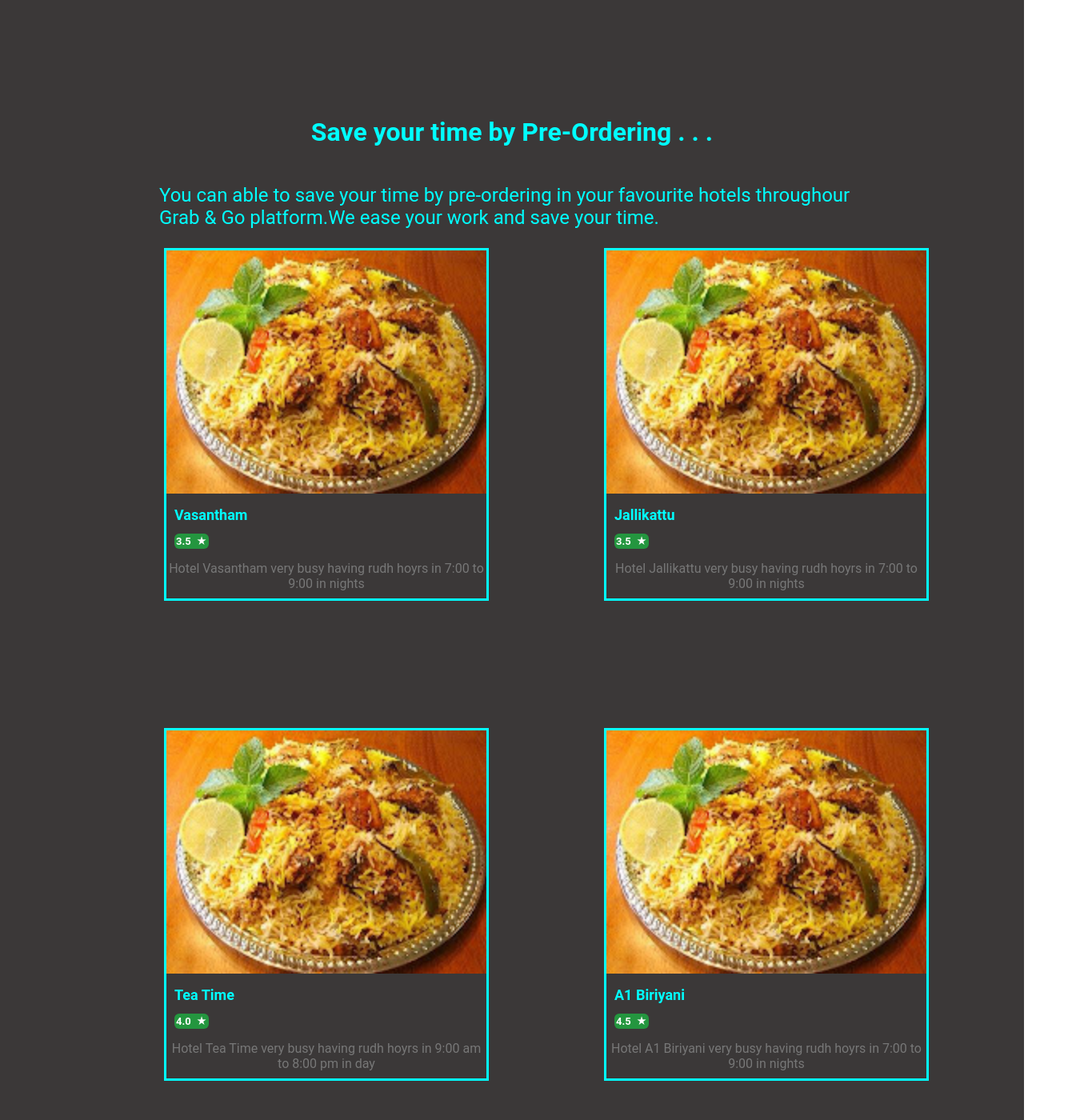
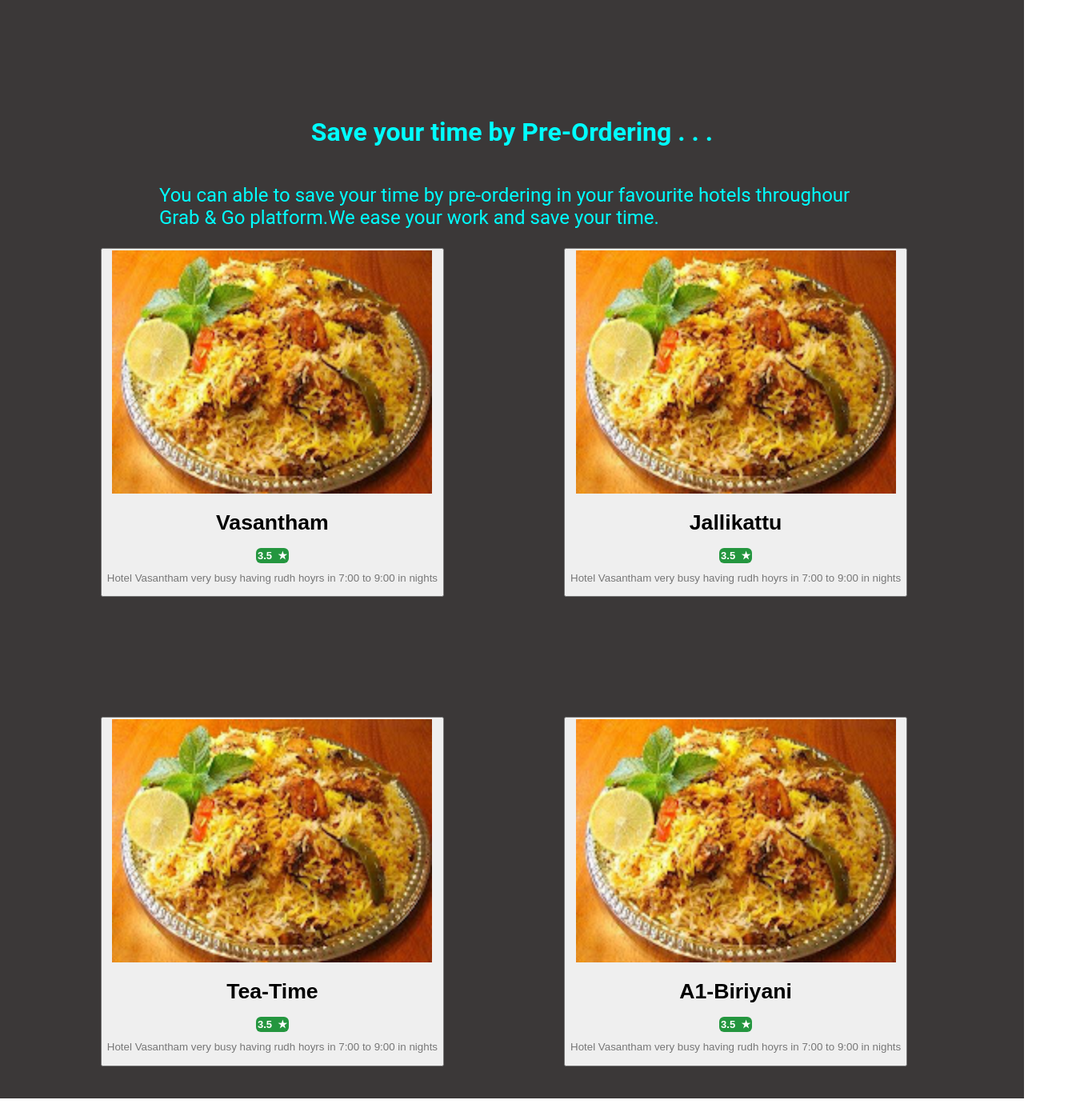
Before and after one commit to vjsutheesh/Grab-and-Go, a React (Create React App) app in the folder front-end/: page / in a window 1280 px wide. Shown: the part 595-1995 px from the top of the page at 80% size, 1360 px wide, since content can reach past the window. After the commit the page ends 1968 px from the top, so only its background shows below. Built offline with nearby package versions, Linux system fonts and the light colour scheme.

Commit message:
Home page alter

```diff
--- a/front-end/src/components/Homepage/Cards.css
+++ b/front-end/src/components/Homepage/Cards.css
@@ -1,27 +1,12 @@
-.card-container{
+.container{
+    max-width: inherit;
+}
+.button-click{
     max-width: 100%;
-    padding-bottom: 20px;
-    padding-right: 100px;
-    display: grid;
-    grid-template-columns: 1fr 1fr;
-    column-gap: 150px;
-    row-gap: 150px;
-    /* flex-direction: row;
-    justify-content:center;
-    align-items: center; */
-    border: aqua;
-}
-.card-link{
     text-decoration: none;
 }
-.card-link:hover{
-    box-shadow: cyan;
-    border: cadetblue solid;
-}
-.title{
-    font-size: 18px;
-    font-weight: bold;
-    color: aqua;
+.button-click:hover{
+    cursor: pointer;
 }
 .rating{
     background-color: rgb(36, 150,63 );
@@ -36,53 +21,3 @@
     text-align: center;
     color: #777;
 }
-.container-1{
-    width: 400px;
-    height: 430px;
-    padding-bottom: 20px;
-}
-.container-11{
-    width: 400px;
-    height: 415px;
-    padding-bottom: 20px;
-    border:aqua solid ;
-}
-.container-2{
-    width: 400px;
-    height: 430px;
-    padding-bottom: 20px;
-}
-.container-22{
-    width: 400px;
-    height: 415px;
-    padding-bottom: 20px;
-    border:aqua solid ;
-}
-.container-3{
-    width: 400px;
-    height: 430px;
-    padding-bottom: 20px;
-}
-.container-33{
-    width: 400px;
-    height: 415px;
-    padding-bottom: 20px;
-    border:aqua solid ;
-}
-.container-4{
-    width: 400px;
-    height: 430px;
-    padding-bottom: 20px;
-}
-.container-44{
-    width: 400px;
-    height: 415px;
-    padding-bottom: 20px;
-    border:aqua solid ;
-}
-.details{
-    padding-left: 10px;
-}
-/* .container-11:hover{
-    box-shadow: -30px 30px 20px rgba(255, 255, 255, 0.3);
-} */
--- a/front-end/src/components/Homepage/Cards.js
+++ b/front-end/src/components/Homepage/Cards.js
@@ -1,59 +1,61 @@
 import React from 'react';
 import Biriyani from './img/Biriyani.jpg';
-import { Link } from 'react-router-dom';
+import ProductList from './ProductList';
+import { useState } from 'react';
+import {useHistory} from "react-router-dom";
+
 const Cards = () => {
+    const hotelNames =["Vasantham","Jallikattu","Tea-Time","A1-Biriyani"];
+    const [MenuList,setMenuList]=useState([]);
+    const VasanthamMenu=["Biriyani","Fried rice","Veg-Meals","Non-veg Meals","Dosai","Parotta","kothu-Parotta"];
+    const JallikattuMenu=["Biriyani","Fried rice","Dosai","Parotta"];
+    const TeaTimeMenu=["Biriyani","Fried rice","Dosai","Parotta"];
+    const A1BiriyaniMenu=["Biriyani","Fried rice","Dosai","Parotta"];
+
+    const Handleclick =(hotelName)=> {
+        // console.log(hotelName);
+        console.log("Hai");
+        if(hotelName==="Vasantham")
+        {
+            setMenuList=VasanthamMenu;
+        }
+        if(hotelName==="Jallikattu")
+        {
+            setMenuList=JallikattuMenu;
+        }
+        if(hotelName==="Tea-Time")
+        {
+            setMenuList=TeaTimeMenu;
+        }
+        if(hotelName==="A1-Biriyani")
+        {
+            setMenuList=A1BiriyaniMenu;
+        }
+        // return(
+        //     <ProductList MenuList={MenuList}></ProductList>
+        // )
+
+        const history = useHistory();
+        history.push("/ProductList", {params : MenuList});
+    }
     return (
         <>
-            <div className='card-container'>
-                <div className="container-1" >
-                    <Link to="ProductList" className='card-link'>
-                        <div className='container-11' >
+            {
+                hotelNames.map(hotelName =>(
+                    <div className="hotel-list">
+                    <button className='button-click' onClick= {()=>this.Handleclick({hotelName})} >
+                    <div className='container-11' >
                             <img src={Biriyani} alt="loading ..." style={{ width: '400px', }} />
                             <div className='details'>
-                                <h1 className="title">Vasantham</h1>
+                                <h1 className="title">{hotelName}</h1>
                                 <span className='rating'> 3.5&nbsp; ★</span>
                             </div>
                             <p className="desc">Hotel Vasantham very busy having rudh hoyrs in 7:00 to 9:00 in nights</p>
                         </div>
-                    </Link>
+                    </button>
                 </div>
-                <div className="container-2">
-                    <a href="/" className='card-link'>
-                        <div className='container-22' >
-                            <img src={Biriyani} alt="loading ..." style={{ width: '400px', }} />
-                            <div className="details">
-                                <h1 className="title">Jallikattu</h1>
-                                <span className='rating'> 3.5&nbsp; ★</span>
-                            </div>
-                            <p className="desc">Hotel Jallikattu very busy having rudh hoyrs in 7:00 to 9:00 in nights</p>
-                        </div>
-                    </a>
-                </div>
-                <div className="container-3">
-                    <a href="/" className='card-link'>
-                        <div className='container-33'>
-                            <img src={Biriyani} alt="loading ..." style={{ width: '400px', }} />
-                            <div className="details">
-                                <h1 className="title">Tea Time</h1>
-                                <span className='rating'> 4.0&nbsp; ★</span>
-                            </div>
-                            <p className="desc">Hotel Tea Time very busy having rudh hoyrs in 9:00 am to 8:00 pm in day </p>
-                        </div>
-                    </a>
-                </div>
-                <div className="container-4">
-                    <a href="/" className='card-link'>
-                        <div className='container-44'>
-                            <img src={Biriyani} alt="loading ..." style={{ width: '400px', }} />
-                            <div className="details">
-                                <h1 className="title">A1 Biriyani</h1>
-                                <span className='rating'> 4.5&nbsp; ★</span>
-                            </div>
-                            <p className="desc">Hotel A1 Biriyani very busy having rudh hoyrs in 7:00 to 9:00 in nights</p>
-                        </div>
-                    </a>
-                </div>
-            </div>
+                ))
+            }
         </>
     );
 }
--- a/front-end/src/components/Homepage/Home.css
+++ b/front-end/src/components/Homepage/Home.css
@@ -21,12 +21,14 @@
     width: 70%;
 }
 .wrapper{
-    padding-left: 180px;
-    width: 100%;
-    display: flex;
-    align-items: center;
-    justify-content: center;
-    flex-wrap: wrap;
+    max-width: 100%;
+    padding-bottom: 20px;
+    padding-right: 100px;
+    display: grid;
+    grid-template-columns: 1fr 1fr;
+    column-gap: 150px;
+    row-gap: 150px;
+    padding-left: 80px;
 
 }
 .homepage{
--- a/front-end/src/components/Homepage/ProductList.js
+++ b/front-end/src/components/Homepage/ProductList.js
@@ -1,9 +1,10 @@
-const ProductList = () => {
+const ProductList = ({MenuList}) => {
     return (
         <>
-            <div>
-                <h1>Hellooo!!!</h1>
-            </div>
+            {/* {MenuList.map(Menu=>(
+                <h1>{Menu}</h1>
+            ))} */}
+            <h1>Hello</h1>
         </>
     );
 }
```
